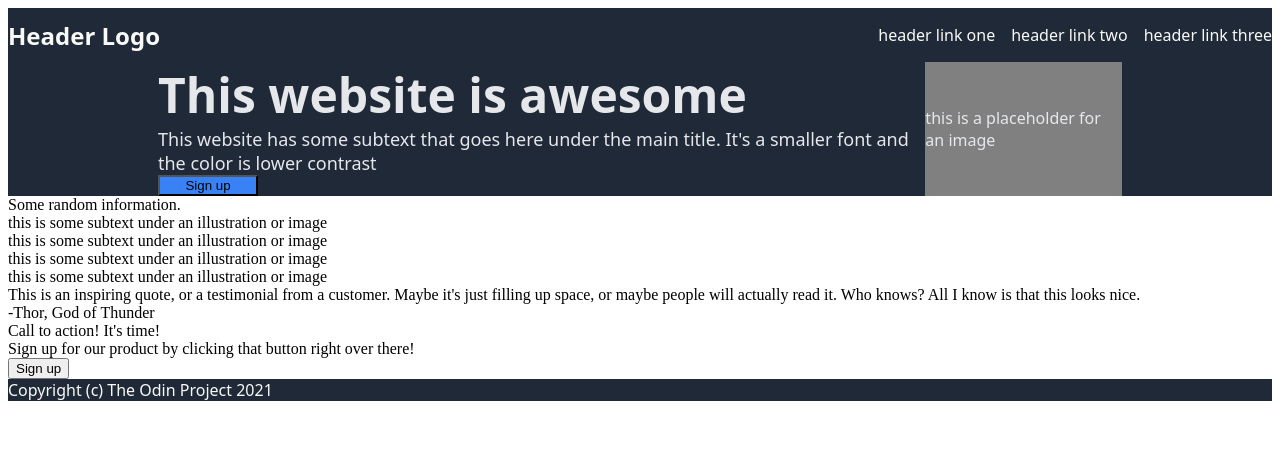
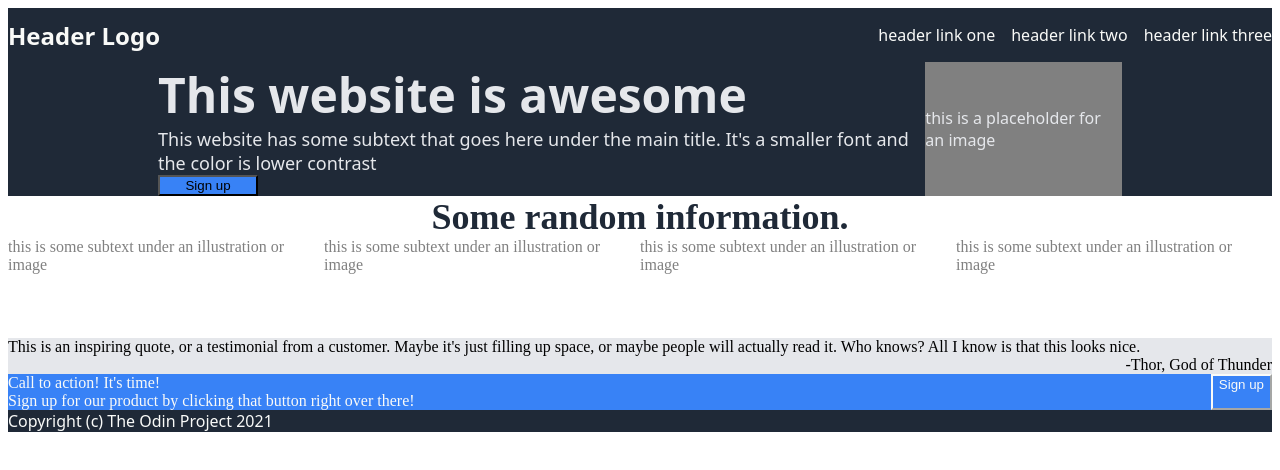
Before and after one commit to thebyronyee/landing-page, a plain HTML site: page index.html in a window 1280 px wide. Drawn offline with Linux system fonts and the light colour scheme.

Commit message:
updates 21-OCt-2024

```diff
--- a/index.html
+++ b/index.html
@@ -28,17 +28,25 @@
 <div class="section2">
     <div class="title_section2">Some random information.</div>
     <div class="container2">
-        <div class="box"></div>
+        <div class="box">
+        <div class="img2"></div>
         <div class="text">this is some subtext under an illustration or image</div>
+        </div>
 
-        <div class="box"></div>
+        <div class="box">
+            <div class="img2"></div>
+            <div class="text">this is some subtext under an illustration or image</div>
+            </div>
+
+         <div class="box">
+        <div class="img2"></div>
         <div class="text">this is some subtext under an illustration or image</div>
+        </div>
 
-        <div class="box"></div>
-        <div class="text">this is some subtext under an illustration or image</div>
-
-        <div class="box"></div>
-        <div class="text">this is some subtext under an illustration or image</div>
+        <div class="box">
+            <div class="img2"></div>
+            <div class="text">this is some subtext under an illustration or image</div>
+            </div>
     </div>
 </div>
 
@@ -51,8 +59,8 @@
     <div class="container4">
         <div class="text4a">Call to action! It's time!</div>
         <div class="text4b">Sign up for our product by clicking that button right over there!</div>
-        <button>Sign up</button>
     </div>
+    <button class="button4">Sign up</button>
 </div>
 
 <footer>Copyright (c) The Odin Project 2021</footer>
--- a/style.css
+++ b/style.css
@@ -24,6 +24,7 @@ ul{
     gap: 16px;
 }
 
+/*Section 1*/
 .section1{
     display: flex;
     justify-content: center;
@@ -40,8 +41,6 @@ ul{
     flex-direction: column;
     flex-wrap: wrap;
     flex-grow: 1;
-
-
 
 
 }
@@ -68,3 +67,80 @@ ul{
     background-color: gray;
 
 }
+
+
+/*Section 2*/
+.section2{
+    display: flex;
+    flex-direction: column;
+    justify-content: center;
+    align-items: center;
+
+}
+
+.title_section2{
+    display: flex;
+    color: #1f2937;
+    font-weight: 900;
+    font-size: 36px;
+}
+
+.container2{
+    display: flex;
+}
+.box{
+    display: flex;
+
+}
+
+.img2{
+    display: flex;
+    min-height: 100px;
+    border-color: #3882f6;
+}
+
+.text{
+    color: gray;
+}
+
+
+/*Section 3*/
+.section3{
+    display: flex;
+    flex-direction: column;
+    background-color: #e5e7eb;
+}
+
+.quote{
+    display: flex;
+    flex-wrap: wrap;
+}
+
+.quoter{
+    display: flex;
+    justify-content: flex-end;
+
+}
+
+
+/*Section 4*/
+.section4{
+    display: flex;
+    justify-content: space-between;
+    background-color: #3882f6;
+    color: #f9faf8;
+}
+
+.container4{
+    display: flex;
+    flex-direction: column;
+    align-items: flex-start;
+}
+
+.button4{
+    display: flex;
+    color: #f9faf8;
+    background-color: #3882f6;
+    border-color: #f9faf8;
+
+}
```
